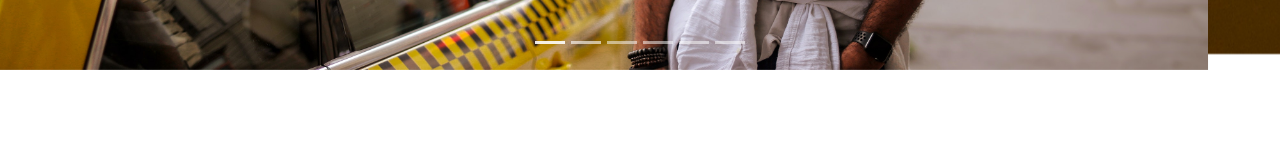
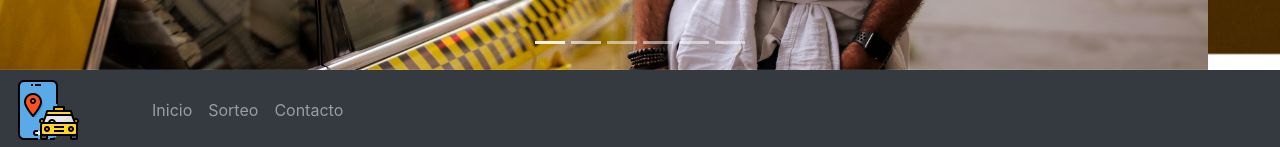
Before and after one commit to Reeeeiich/Idea-azofra-bootstrap, a plain HTML site: page index.html in a window 1280 px wide. Shown: the part 783-930 px from the top of the page. Before the commit the page ends 853 px from the top, so only its background shows below. Drawn offline with nearby package versions, Linux system fonts and the light colour scheme.

Commit message:
mejorando bootstrap

```diff
--- a/estilos.css
+++ b/estilos.css
@@ -2,3 +2,13 @@
     width: 100%;
     height: 80%;
   }
+
+.logo_taxi{
+    width: 50%;
+    height: 50%;
+}
+
+.navbar-brand {
+    margin-right:0;
+    padding: 0;
+}
--- a/index.html
+++ b/index.html
@@ -13,8 +13,6 @@
 <body>
     <header>
         <div id="demo" class="carousel slide" data-ride="carousel">
-
-            <!-- Indicators -->
             <ul class="carousel-indicators">
               <li data-target="#demo" data-slide-to="0" class="active"></li>
               <li data-target="#demo" data-slide-to="1"></li>
@@ -24,7 +22,6 @@
               <li data-target="#demo" data-slide-to="5"></li>
             </ul>
 
-            <!-- The slideshow -->
             <div class="carousel-inner">
               <div class="carousel-item active">
                 <img src="./img/pexels-andrea-piacquadio-3765112.jpg" alt="taxi" width="1100" height="300">
@@ -46,7 +43,6 @@
               </div>
             </div>
 
-            <!-- Left and right controls -->
             <a class="carousel-control-prev" href="#demo" data-slide="prev">
               <span class="carousel-control-prev-icon"></span>
             </a>
@@ -54,6 +50,25 @@
               <span class="carousel-control-next-icon"></span>
             </a>
         </div>
+
+        <nav class="navbar navbar-expand-sm bg-dark navbar-dark">
+            <!-- Brand/logo -->
+            <a class="navbar-brand" href="#"><img class ="logo_taxi" src="./img/taxi.png" alt="Logo taxi"></a>
+
+            <!-- Links -->
+            <ul class="navbar-nav">
+              <li class="nav-item">
+                <a class="nav-link" href="#">Inicio</a>
+              </li>
+              <li class="nav-item">
+                <a class="nav-link" href="#">Sorteo</a>
+              </li>
+              <li class="nav-item">
+                <a class="nav-link" href="#">Contacto</a>
+              </li>
+            </ul>
+          </nav>
+
     </header>
 </body>
 <script src="https://cdn.jsdelivr.net/npm/jquery@3.6.0/dist/jquery.slim.min.js"></script>
```
Also changed, not shown: img/taxi.png (added).
